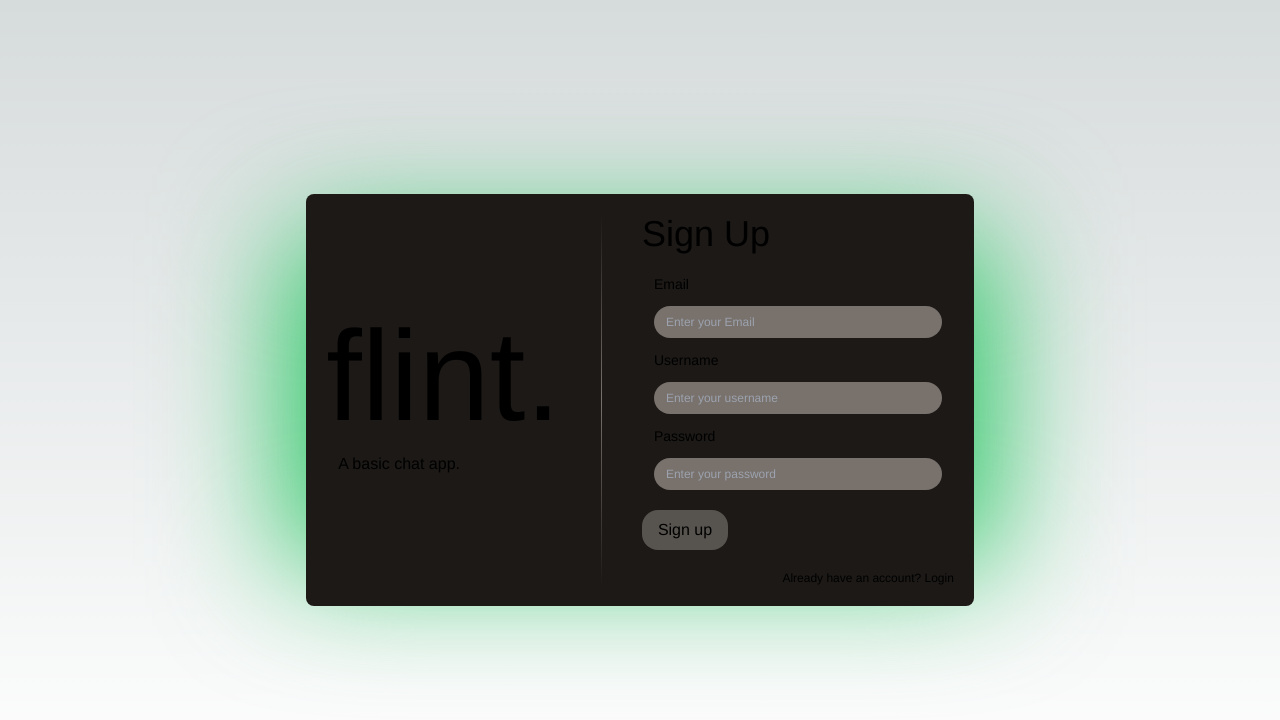
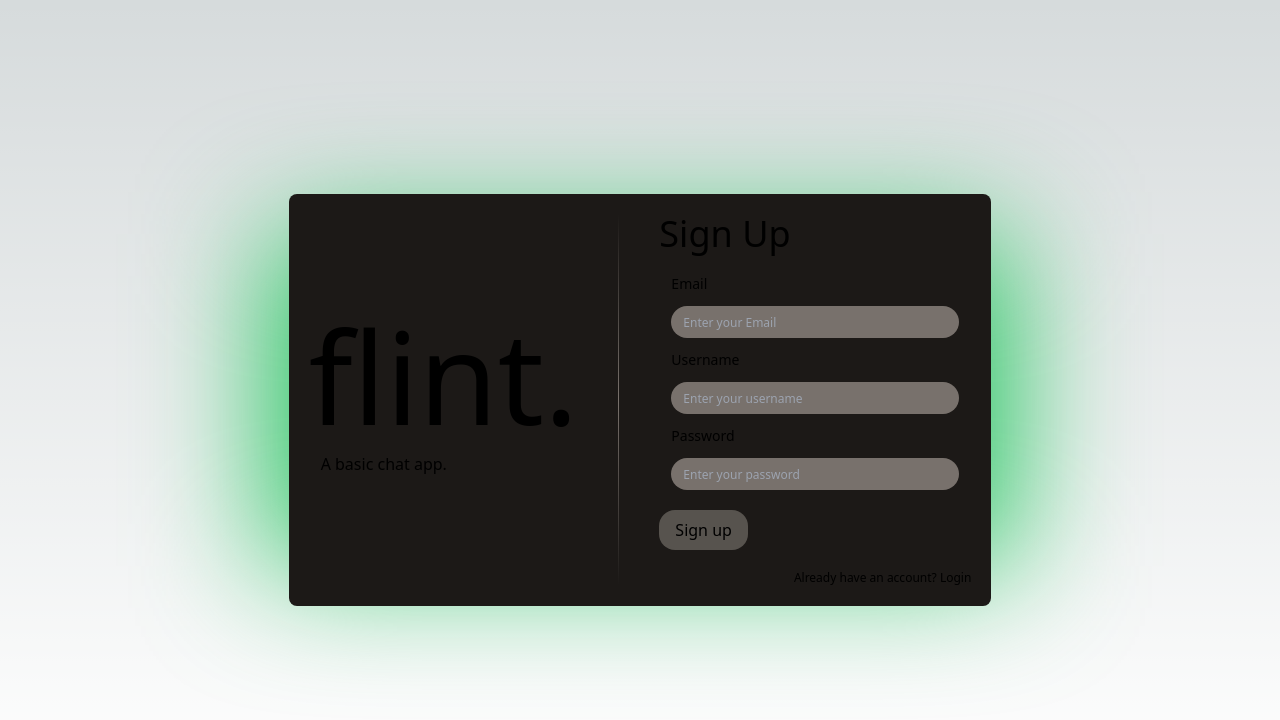
Before and after one commit to karthxk07/flint, a Next.js app: page /signup in a window 1280 px wide. Shown: the top 720 px of the page. Built offline with nearby package versions, Linux system fonts and the light colour scheme.

Commit message:
Update layout.tsx

```diff
--- a/app/layout.tsx
+++ b/app/layout.tsx
@@ -14,7 +14,7 @@ export default function RootLayout({
 }) {
   return (
     <html lang="en">
-      <body className="font-[Helvetica]">
+      <body className="font-[SF Mono]">
         <AuthContextProvider>{children}</AuthContextProvider>
       </body>
     </html>
```
